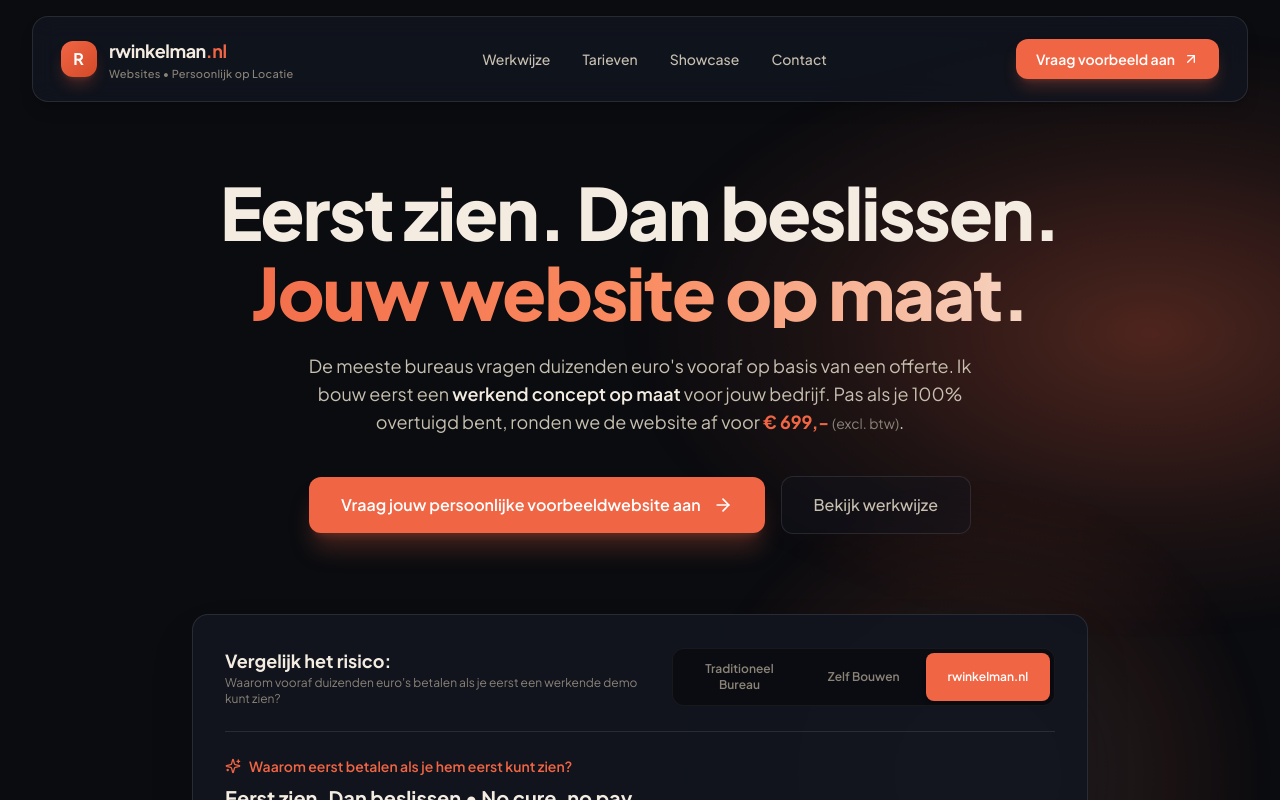
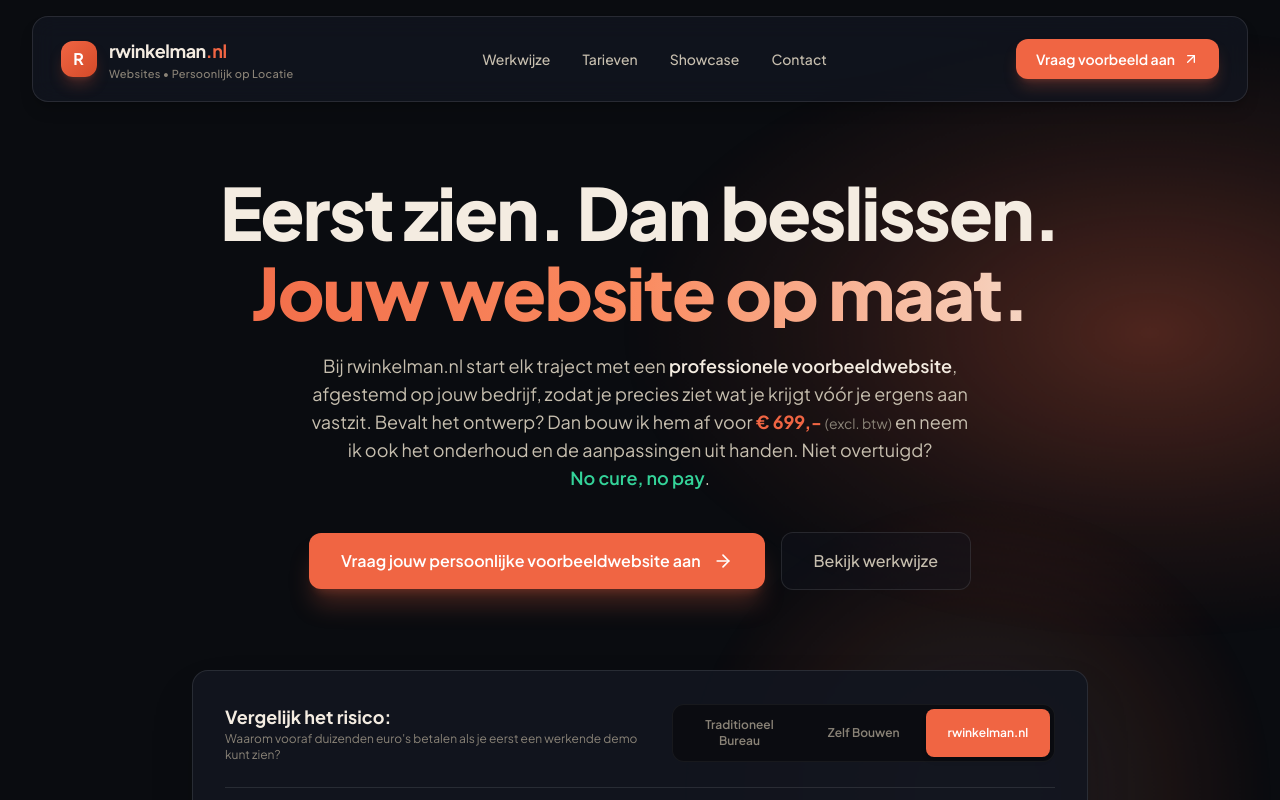
Before and after one commit to rubenwinkelman/rwinkelman, a React (Vite) app: page / in a window 1280 px wide. Shown: the top 800 px of the page. Built offline with nearby package versions, Linux system fonts and the light colour scheme.

Commit message:
restore(copy): revert main hero paragraph to original proposition text

```diff
--- a/src/components/Hero.jsx
+++ b/src/components/Hero.jsx
@@ -79,7 +79,7 @@
             </h1>
 
             <p className="anim-hero-2 text-sm sm:text-base md:text-lg text-brand-sandMuted leading-relaxed max-w-2xl mx-auto font-normal">
-              De meeste bureaus vragen duizenden euro&apos;s vooraf op basis van een offerte. Ik bouw eerst een <span className="text-brand-sand font-semibold">werkend concept op maat</span> voor jouw bedrijf. Pas als je 100% overtuigd bent, ronden we de website af voor <span className="whitespace-nowrap text-brand-accent font-bold">€&nbsp;699,-</span> <span className="whitespace-nowrap text-xs sm:text-sm text-brand-sandDim">(excl.&nbsp;btw)</span>.
+              Bij rwinkelman.nl start elk traject met een <span className="text-brand-sand font-semibold">professionele voorbeeldwebsite</span>, afgestemd op jouw bedrijf, zodat je precies ziet wat je krijgt vóór je ergens aan vastzit. Bevalt het ontwerp? Dan bouw ik hem af voor <span className="whitespace-nowrap text-brand-accent font-bold">€&nbsp;699,-</span> <span className="whitespace-nowrap text-xs sm:text-sm text-brand-sandDim">(excl.&nbsp;btw)</span> en neem ik ook het onderhoud en de aanpassingen uit handen. Niet overtuigd? <span className="whitespace-nowrap text-emerald-400 font-semibold">No cure, no pay</span>.
             </p>
           </div>
 
```
